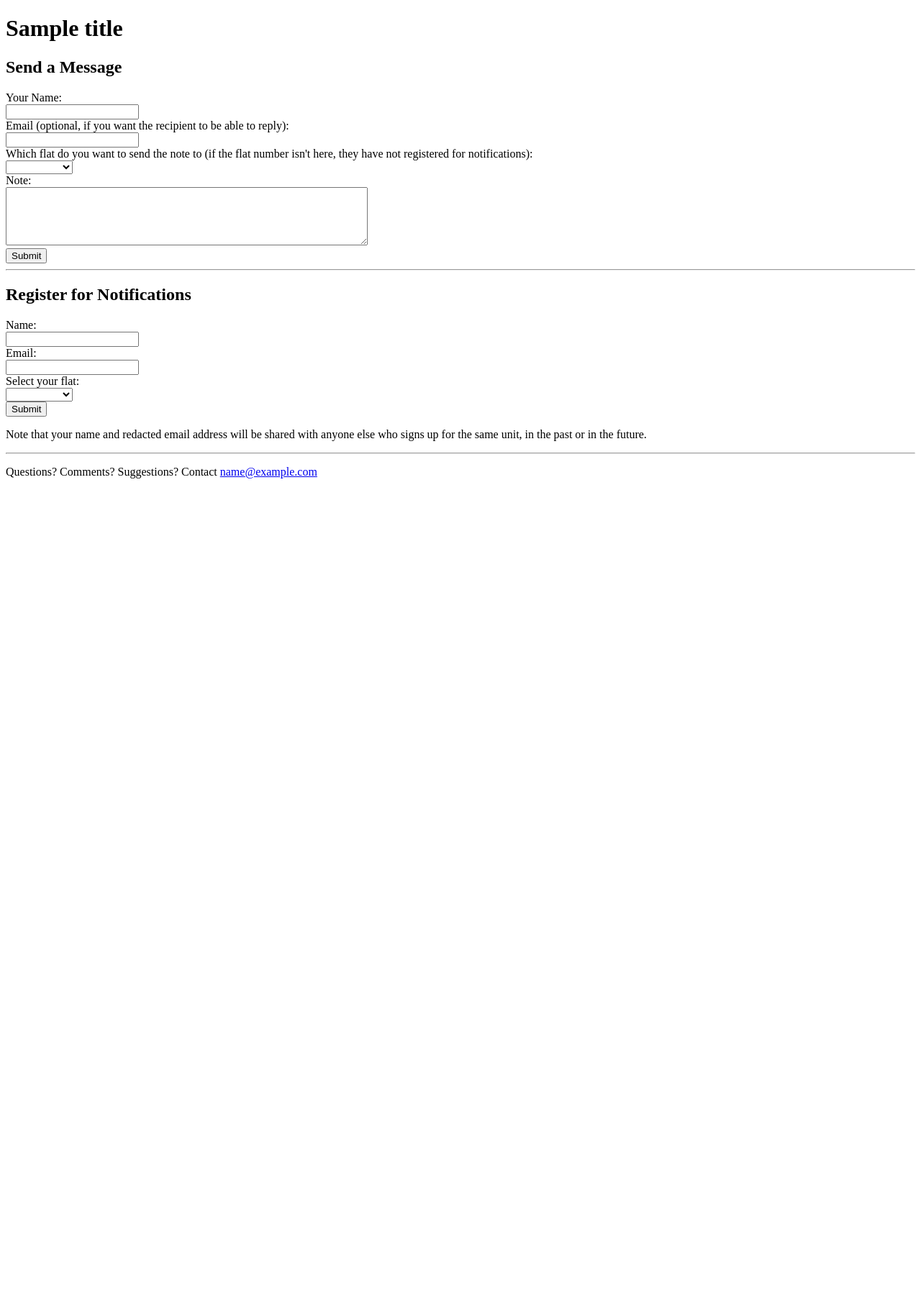
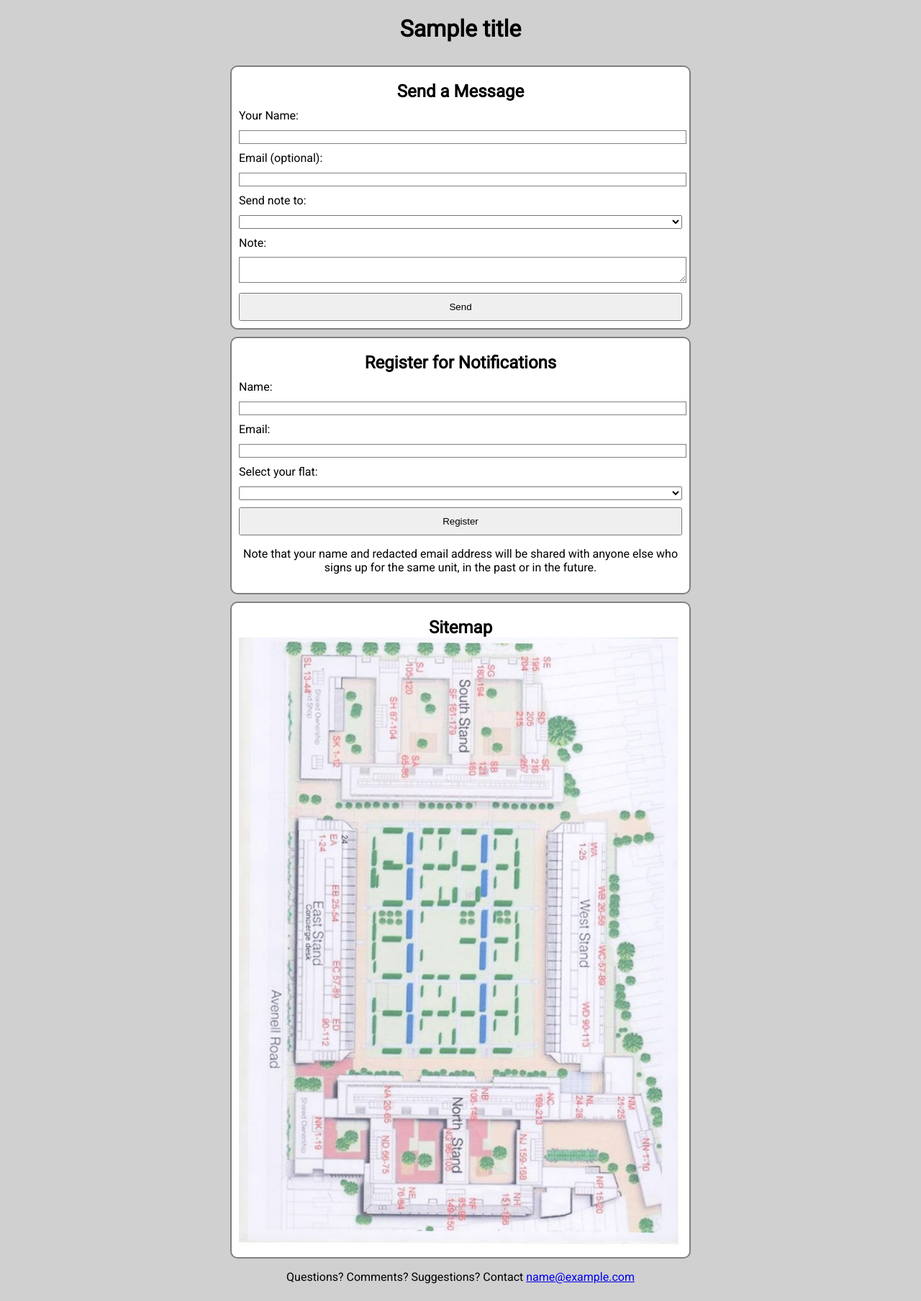
Before and after one commit to matthewlai/Chipmunk, a Flask app: template templates/index.html in a window 1280 px wide. Shown: the whole page at 72% size. Before the commit the page ends 665 px from the top, so only its background shows below. Run offline with Flask 2, Linux system fonts and the light colour scheme; the template is opened without the code that fills it: most values are stand-ins (such as "Sample title", 1, 10 or a date in 2020).

Commit message:
Improved UI

```diff
--- a/main.py
+++ b/main.py
@@ -21,6 +21,7 @@
 from email.utils import formatdate, parseaddr
 from flask import abort, Flask, flash, g, redirect, render_template, request, session, \
 	url_for
+import logging
 from markupsafe import escape
 import secrets
 import smtplib
@@ -31,6 +32,8 @@
 app.config['SEND_FILE_MAX_AGE_DEFAULT'] = 0
 Flask.secret_key = config.SECRET_KEY
 
+logging.basicConfig(filename=config.LOG_FILE, level=config.LOG_LEVEL,
+                    format='%(asctime)s %(levelname)s %(name)s : %(message)s')
 
 def get_db():
   db = getattr(g, '_database', None)
@@ -176,11 +179,11 @@
 
 def HandleNotify(sender_name, sender_email, unit, note):
   if not sender_name:
-    raise ValueError("Name not specified")
+    raise ValueError("Name cannot be empty")
   if not unit:
     raise ValueError("Unit not specified")
   if not note:
-    raise ValueError("Note not specified")
+    raise ValueError("Note cannot be empty")
 
   if not sender_email or not '@' in sender_email:
     sender_email = ""
@@ -200,10 +203,12 @@
   registrants = GetAllValidatedRegistrants(unit)
   for (name, email) in registrants:
     subject = '{} Email Notification'.format(config.INSTALLATION_NAME)
+    contact_instructions = 'You may reply to this email to contact the sender.'\
+        if sender_email else 'The sender did not leave contact info. Please do not reply to this message.'
     content = config.NOTIFICATION_EMAIL_TEMPLATE.format(
         name=name, installation_name=config.INSTALLATION_NAME, unit=unit,
         sender_name=sender_name, sender_email=sender_email, content=note,
-        contact_email=config.CONTACT_EMAIL)
+        contact_instructions=contact_instructions, contact_email=config.CONTACT_EMAIL)
     SendEmail(email, subject, content, replyto=sender_email)
 
   app.logger.info("Notify: {} <{}>: [{}] {}".format(sender_name, sender_email, unit, note[0:256]))
--- a/static/style.css
+++ b/static/style.css
@@ -17,8 +17,72 @@
  along with Chipmunk.  If not, see <https://www.gnu.org/licenses/>.
 */
 
+body {
+  font-family: 'Roboto', sans-serif;
+  text-align: center;
+  background-color: #D0D0D0;
+}
+
+h2 {
+  margin-top: 10px;
+  margin-bottom: 0px;
+}
+
+div.content, div.messages {
+  max-width: 40em;
+  display: inline-block;
+  margin-left: 0;
+  padding-left: 0;
+  padding-right: 0;
+}
+
 div.messages {
-  border: 2px solid rgb(128, 128, 128);
-  margin: 10px;
-  padding-left: 10px;
+  background-color: #FFE55D;
+  border: 1px solid #FFA500;
+  border-radius: 10px;
+  color: black;
+  width: 100%;
+  padding-top: 10px;
+  padding-bottom: 10px;
 }
+
+div.section {
+  background-color: white;
+  border: 2px solid grey;
+  border-radius: 10px;
+  padding: 10px;
+  margin-top: 10px;
+  margin-bottom: 10px;
+}
+
+label {
+  display: inline-block;
+  margin-top: 10px;
+  margin-bottom: 10px;
+  margin-right: 10px;
+  width: 100%;
+  text-align: left;
+}
+
+input[type=text], input[type=email], select, textarea {
+  width: 100%;
+  display: inline-block;
+}
+
+input[type=text], input[type=email], textarea {
+  border-width: 1px ;
+  border-style: solid;
+  border-color: grey;
+}
+
+input[type=submit] {
+  width: 100%;
+  display: inline-block;
+  padding-top: 10px;
+  padding-bottom: 10px;
+  margin-top: 10px;
+}
+
+img.sitemap {
+  width: 100%;
+}
--- a/templates/index.html
+++ b/templates/index.html
@@ -20,49 +20,59 @@
 <html>
 	<title>{{title}}</title>
 	<link rel="stylesheet" href="{{ url_for('static', filename='style.css') }}">
+  <link href="https://fonts.googleapis.com/css?family=Roboto&display=swap" rel="stylesheet">
+  <meta name="viewport" content="width=device-width, initial-scale=1.0, maximum-scale=1.0, user-scalable=0" />
   <body>
     <h1>{{title}}</h1>
     {% with messages = get_flashed_messages() %}
       {% if messages %}
-        <div class="messages"><p>{{ messages[0] }}</p></div>
+        <div class="messages">{{ messages[0] }}</div><br />
       {% endif %}
     {% endwith %}
+    <div class="content">
+      <div class="section">
         <h2>Send a Message</h2>
         <form action="{{ url_for('notify') }}" method="post">
-      Your Name:<br />
-      <input type="text" name="name" maxlength="{{ max_name_length }}"><br />
-      Email (optional, if you want the recipient to be able to reply):<br />
-      <input type="email" name="email" maxlength="{{ max_email_length }}" optional><br />
-      <label for="unit">Which flat do you want to send the note to (if the flat number isn't here, they have not registered for notifications):</label><br />
+          <label for="name">Your Name:</label>
+          <input type="text" name="name" maxlength="{{ max_name_length }}">
+          <label for="email">Email (optional):</label>
+          <input type="email" name="email" maxlength="{{ max_email_length }}" optional>
+          <label for="unit">Send note to:</label>
           <select id="unit" name="unit">
             <option value="none"></option>
             {% for unit in registered_units %}
               <option value="{{ unit }}">{{ unit }}</option>
             {% endfor %}
           </select><br />
-      Note:<br />
-      <textarea rows="5" cols="60" name="note" maxlength="{{ max_note_length }}"></textarea><br />
-      <input type="submit"><br />
+          <label for="note">Note:</label>
+          <textarea name="note" maxlength="{{ max_note_length }}"></textarea><br />
+          <input type="submit" value="Send"><br />
         </form>
-    <hr />
+      </div>
+      <div class="section">
         <h2>Register for Notifications</h2>
         <form action="{{ url_for('signup') }}" method="post">
-      Name:<br />
-      <input type="text" name="name" maxlength="{{ max_name_length }}"><br />
-      Email:<br />
-      <input type="email" name="email" maxlength="{{ max_email_length }}"><br />
-      <label for="unit">Select your flat:</label><br />
+          <label for="name">Name:</label>
+          <input type="text" name="name" maxlength="{{ max_name_length }}">
+          <label for="email">Email:</label>
+          <input type="email" name="email" maxlength="{{ max_email_length }}">
+          <label for="unit">Select your flat:</label>
           <select id="unit" name="unit">
             <option value="none"></option>
             {% for unit in units %}
               <option value="{{ unit }}">{{ unit }}</option>
             {% endfor %}
           </select><br />
-      <input type="submit"><br />
+          <input type="submit" value="Register"><br />
         </form>
         <p>Note that your name and redacted email address will be shared with anyone else who
         signs up for the same unit, in the past or in the future.</p>
-    <hr />
+      </div>
+      <div class="section">
+        <h2>Sitemap</h2>
+        <img class="sitemap" src="{{ url_for('static', filename='sitemap.jpg') }}" />
+      </div>
       <p>Questions? Comments? Suggestions? Contact <a href="mailto:{{ contact_email }}">{{ contact_email }}</a></p>
+    </div>
   </body>
 </html>
```
Also changed, not shown: config_example.py (+7 -3 lines), README.md, static/sitemap.jpg (added). Lines whose indentation alone changed are shown as unchanged.
